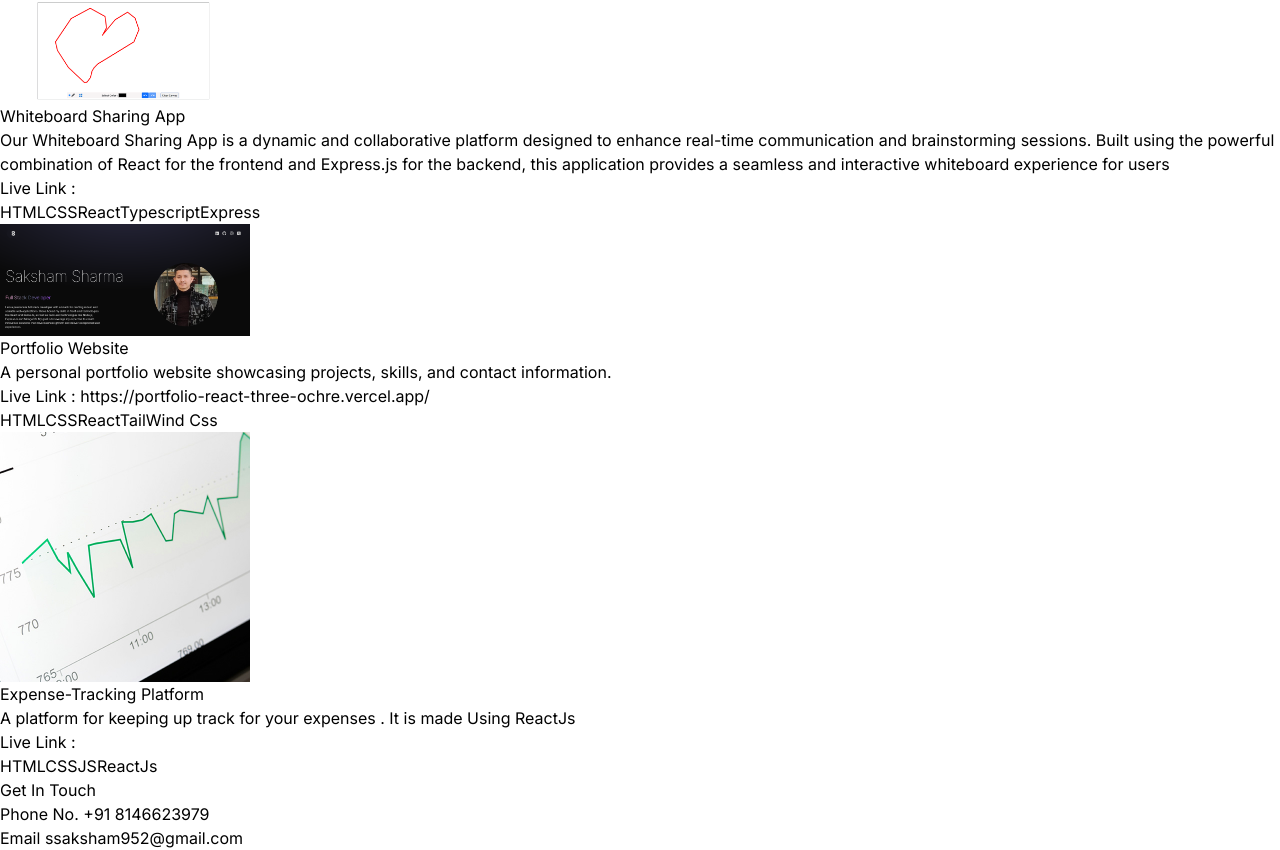
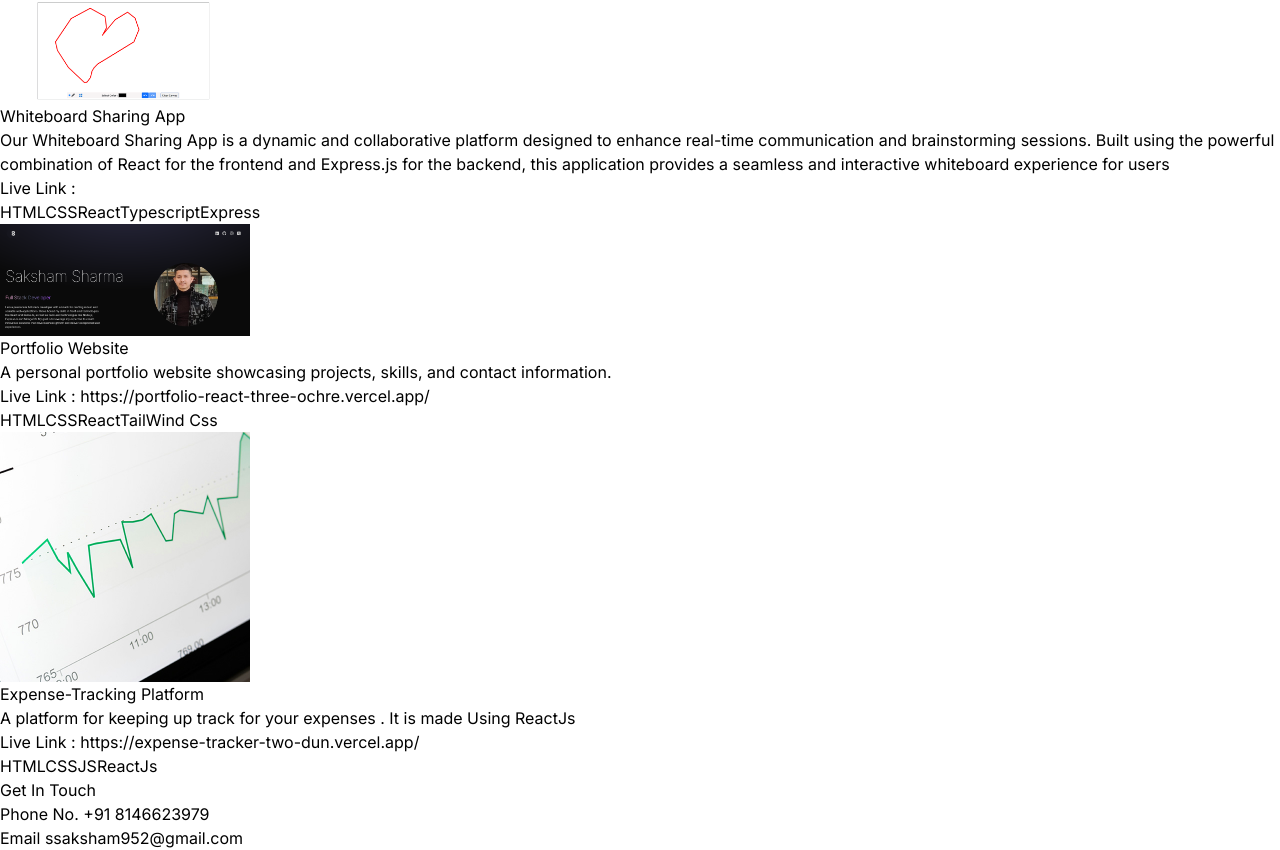
Before and after one commit to Saksham0235/PortFolio-React, a React (Vite) app: page / in a window 1280 px wide. Shown: the part 2259-3109 px from the top of the page. Built offline with nearby package versions, Linux system fonts and the light colour scheme.

Commit message:
added link

```diff
--- a/src/constants/index.js
+++ b/src/constants/index.js
@@ -47,6 +47,7 @@ export const PROJECTS = [
     description:
       "A platform for keeping up track for your expenses . It is made Using ReactJs",
     technologies: ["HTML", "CSS", 'JS','ReactJs'],
+    link:"https://expense-tracker-two-dun.vercel.app/"
   },
 ];
 
```
